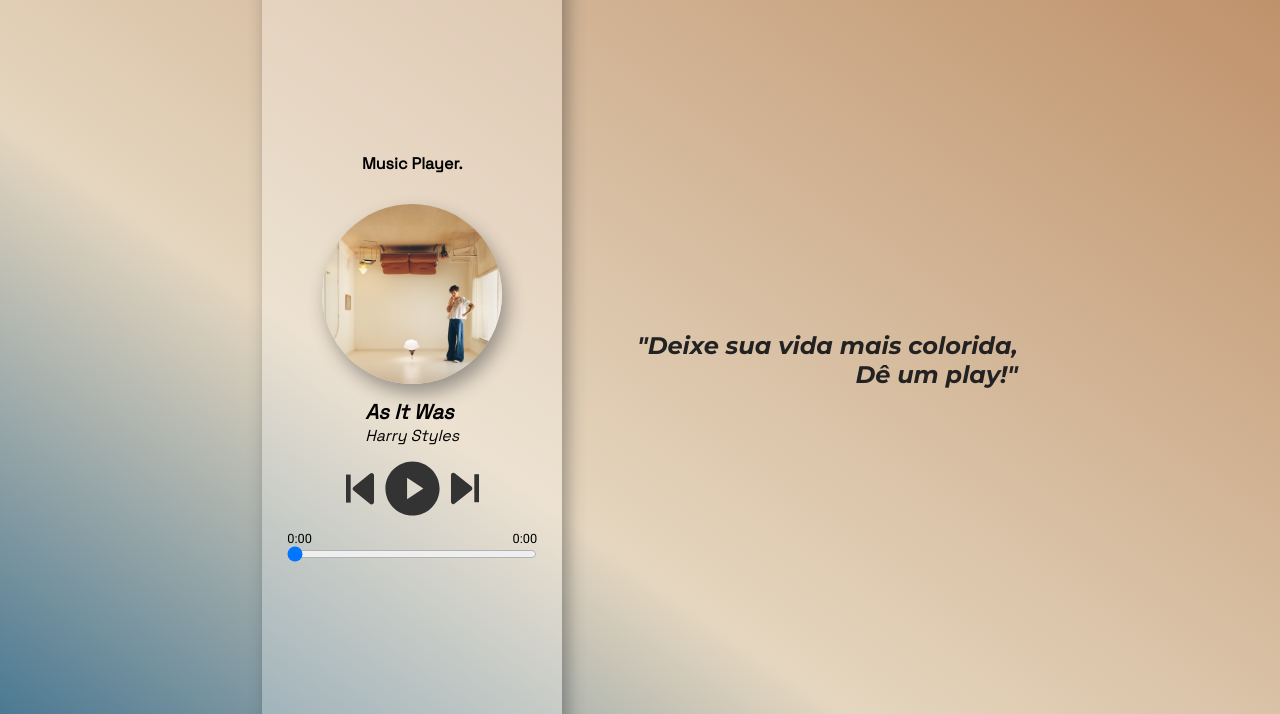
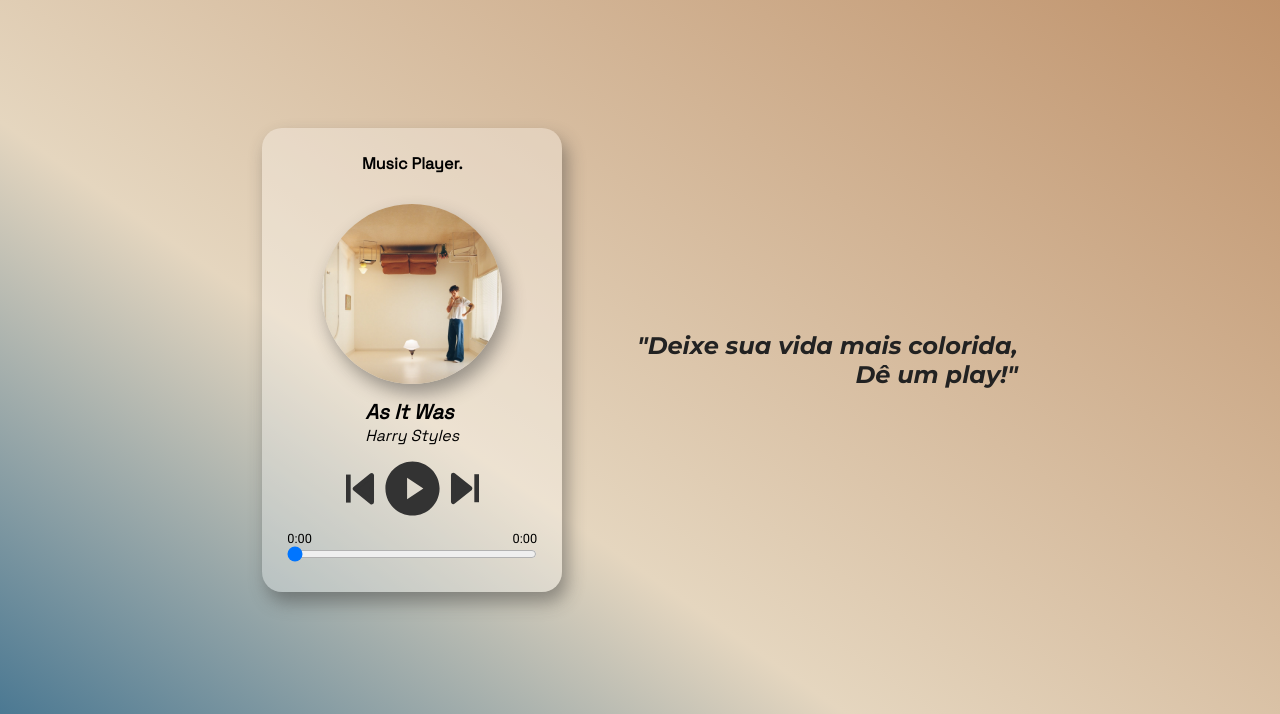
Before and after one commit to CaioHayashi/Project-MusicPlayer, a plain HTML site: page index.html in a window 1280 px wide. Shown: the top 714 px of the page. Drawn offline with Linux system fonts and the light colour scheme.

Commit message:
ajusted responsibility

```diff
--- a/style.css
+++ b/style.css
@@ -32,7 +32,7 @@ main {
 }
 
 #card {
-    min-height: 70vh;
+    min-height: 77vh;
     display: flex;
     align-items: center;
     flex-direction: column;
@@ -178,8 +178,14 @@ footer > img {
 }
 
 
-@media (min-height: 700px){
-    #card {
-        height: 800px;
+@media (min-height: 680px){
+   #card{
+        min-height: 40vh;
+   }
+}
+
+@media (min-height: 100px){
+    #card{
+         min-height: 20vh;
     }
-}
+ }
```
